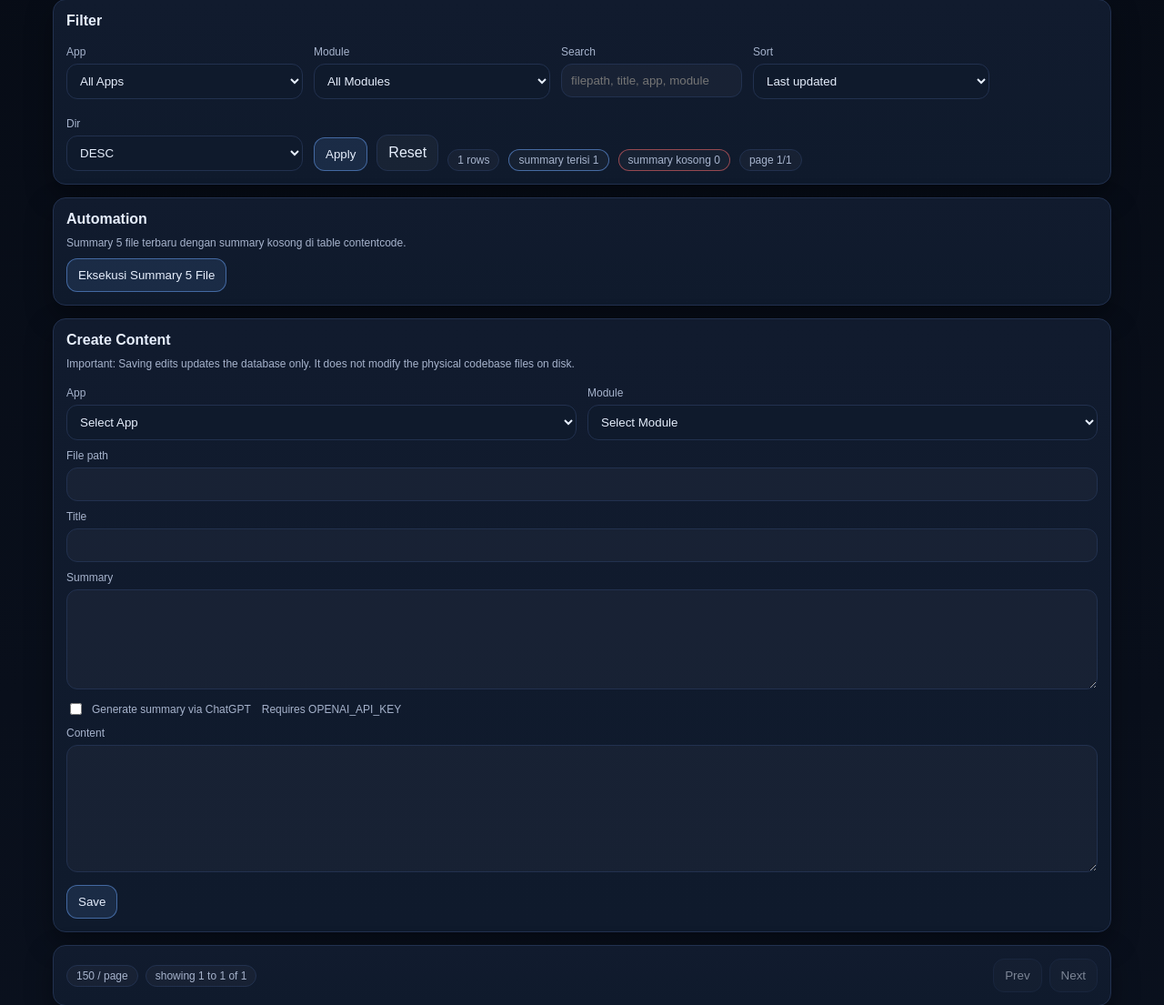
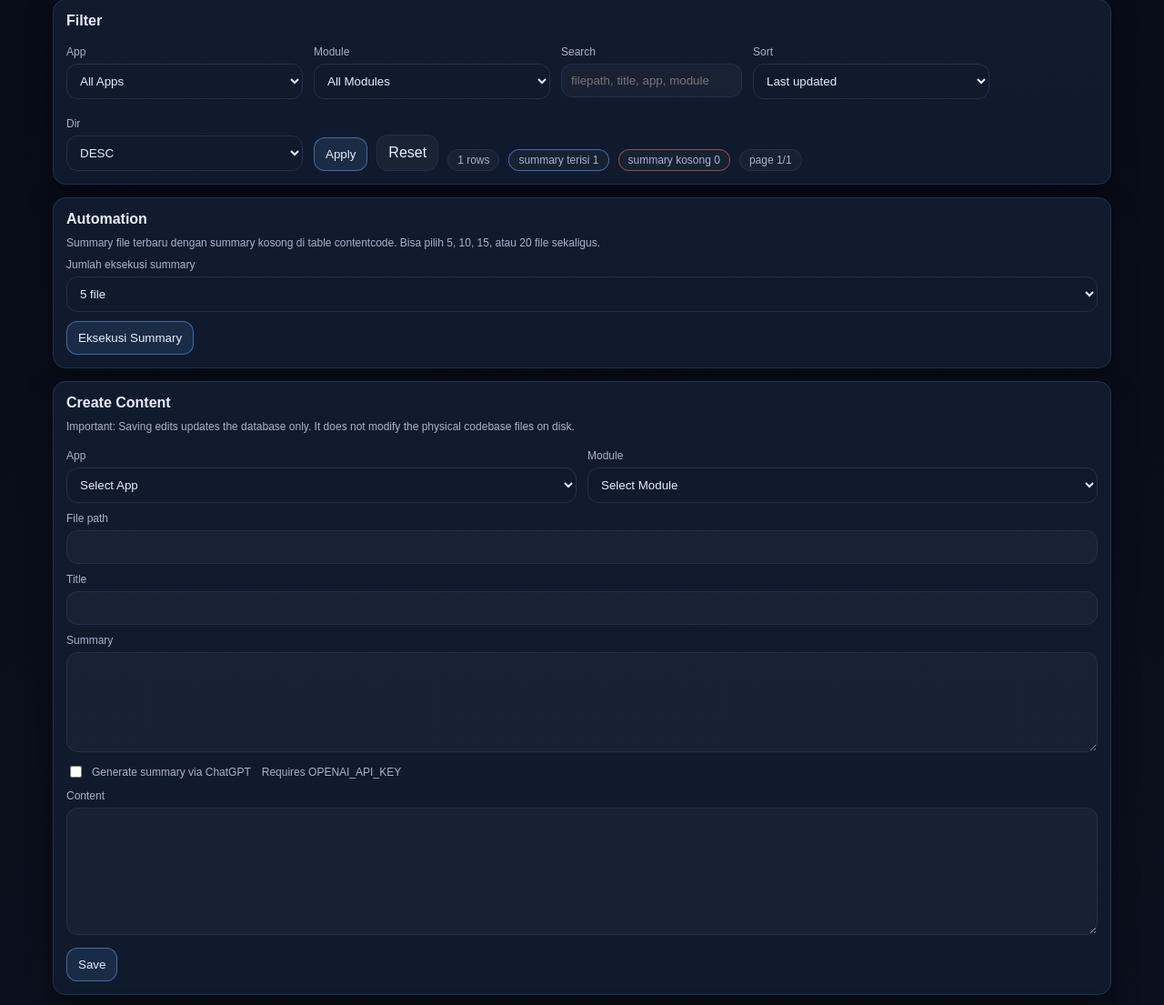
Before and after one commit to kukuhtw/appdocs, a PHP site: page /contents.php in a window 1280 px wide. Shown: the part 75-1180 px from the top of the page at 91% size. Run offline with PHP 8.4, Linux system fonts and the light colour scheme; tables that the repository leaves empty hold one stand-in row (values such as "Sample post").

Commit message:
Update contents.php

```diff
--- a/public/contents.php
+++ b/public/contents.php
@@ -261,13 +261,18 @@ if ($app_id_filter > 0) {
 }
 
 if ($_SERVER["REQUEST_METHOD"] === "POST") {
-  if (post_str("mode") === "bulk_summary_5") {
+  if (post_str("mode") === "bulk_summary") {
     try {
       $bulkAppId = (int)post_str("bulk_app_id");
       $bulkModuleId = (int)post_str("bulk_module_id");
-      $res = summarize_latest_pending($pdo, 5, $bulkAppId, $bulkModuleId);
+      $bulkLimit = (int)post_str("bulk_limit");
+      $allowedBulkLimits = [5, 10, 15, 20];
+      if (!in_array($bulkLimit, $allowedBulkLimits, true)) {
+        $bulkLimit = 5;
+      }
+      $res = summarize_latest_pending($pdo, $bulkLimit, $bulkAppId, $bulkModuleId);
 
-      $msg = "Bulk summary selesai. selected {$res["selected"]}, updated {$res["updated"]}, failed {$res["failed"]}, skipped {$res["skipped"]}";
+      $msg = "Bulk summary {$bulkLimit} file selesai. selected {$res["selected"]}, updated {$res["updated"]}, failed {$res["failed"]}, skipped {$res["skipped"]}";
       if (!empty($res["updated_files"])) {
         $msg .= ". Updated files: " . implode(", ", $res["updated_files"]);
       }
@@ -603,12 +608,19 @@ $flash = flash_get();
 
   <div class="card">
     <h3>Automation</h3>
-    <div class="small" style="margin-bottom:10px">Summary 5 file terbaru dengan summary kosong di table contentcode.</div>
-    <form method="post" onsubmit="return confirm('Jalankan summary untuk 5 file terbaru yang summarycode masih kosong?')">
-      <input type="hidden" name="mode" value="bulk_summary_5">
+    <div class="small" style="margin-bottom:10px">Summary file terbaru dengan summary kosong di table contentcode. Bisa pilih 5, 10, 15, atau 20 file sekaligus.</div>
+    <form method="post" onsubmit="var n=this.bulk_limit.value; return confirm('Jalankan summary untuk ' + n + ' file terbaru yang summarycode masih kosong?');">
+      <input type="hidden" name="mode" value="bulk_summary">
       <input type="hidden" name="bulk_app_id" value="<?= (int)$app_id_filter ?>">
       <input type="hidden" name="bulk_module_id" value="<?= (int)$module_id_filter ?>">
-      <button class="btn primary" type="submit">Eksekusi Summary 5 File</button>
+      <label class="small" for="bulk_limit" style="display:block; margin-bottom:6px">Jumlah eksekusi summary</label>
+      <select id="bulk_limit" name="bulk_limit" style="margin-bottom:10px">
+        <option value="5">5 file</option>
+        <option value="10">10 file</option>
+        <option value="15">15 file</option>
+        <option value="20">20 file</option>
+      </select>
+      <button class="btn primary" type="submit">Eksekusi Summary</button>
     </form>
   </div>
 
```
